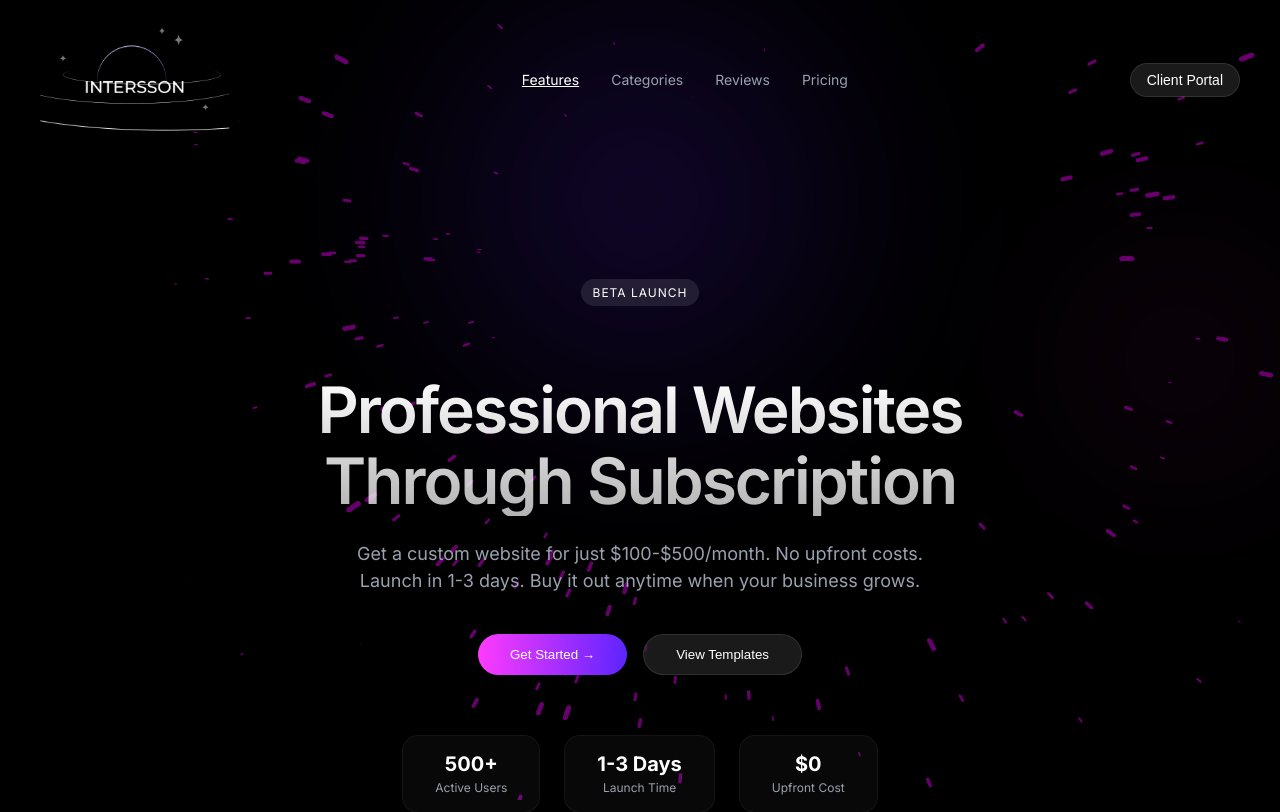
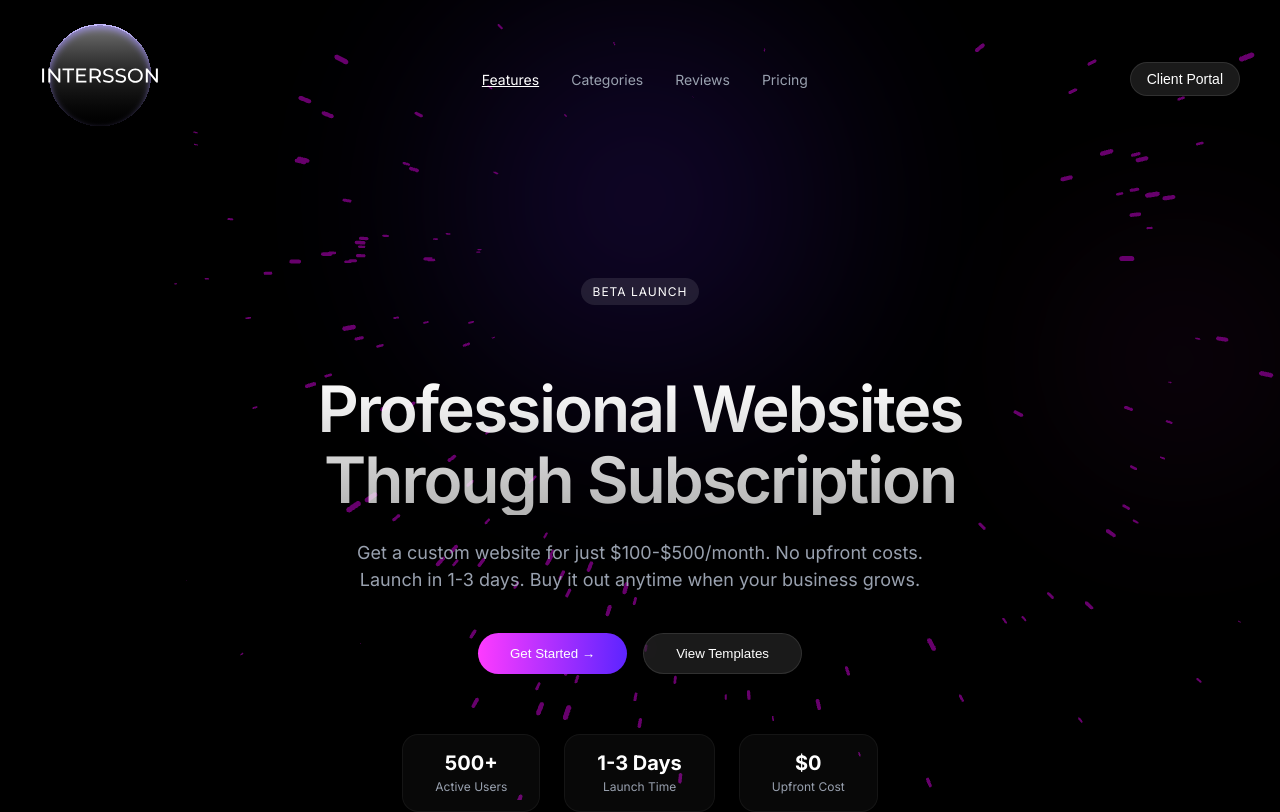
Before and after one commit to intersson-sir/Intersson, a Next.js app: page / in a window 1280 px wide. Shown: the top 812 px of the page. Built offline with nearby package versions, Linux system fonts and the light colour scheme.

Commit message:
Update logo to circular design and adjust dimensions

```diff
--- a/src/components/Navbar.module.css
+++ b/src/components/Navbar.module.css
@@ -23,8 +23,8 @@
 }
 
 .logoIcon {
-    width: 200px;
-    height: 111px;
+    width: 120px;
+    height: 110px;
     background: url('/logo.svg') no-repeat center center;
     background-size: contain;
 }
```
Also changed, not shown: public/logo.svg.
